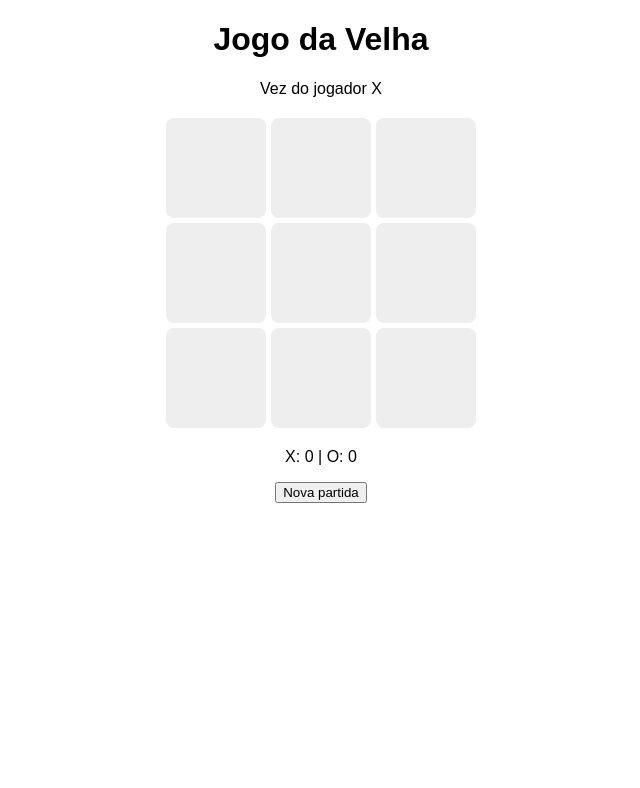
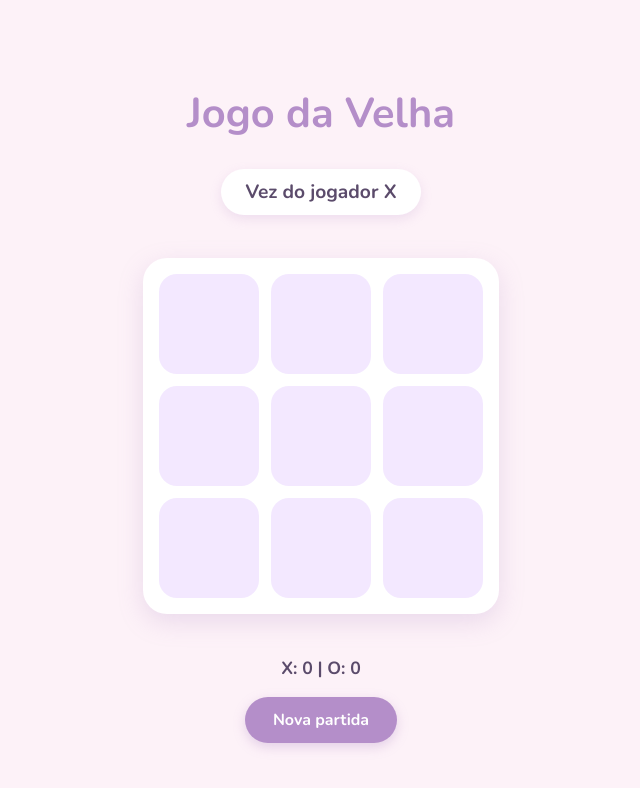
Before and after one commit to deboracamargo-comp/jogo-da-velha, a plain HTML site: page index.html in a window 1280 px wide. Shown: the whole page, without its empty margins (319-959 px from the left). Drawn offline with nearby package versions, Linux system fonts and the light colour scheme.

Commit message:
style: aplica tema pastel na página

```diff
--- a/style.css
+++ b/style.css
@@ -1,28 +1,84 @@
+@import url('https://fonts.googleapis.com/css2?family=Nunito:wght@400;700;800&display=swap');
+
 body {
-    font-family: Arial, sans-serif;
+    font-family: "Nunito", Arial, sans-serif;
     text-align: center;
+    background: #fdf2f8;
+    color: #5b4b6b;
+    margin: 0;
+    min-height: 100vh;
+    display: flex;
+    flex-direction: column;
+    align-items: center;
+    justify-content: center;
+}
+
+h1 {
+    color: #b48ec9;
+    font-size: 2.6rem;
+    margin-bottom: 0.5rem;
+}
+
+#mensagem {
+    font-size: 1.2rem;
+    font-weight: 700;
+    background: #ffffff;
+    padding: 10px 24px;
+    border-radius: 999px;
+    box-shadow: 0 4px 12px rgba(180, 142, 201, 0.2);
 }
 
 #tabuleiro {
     display: grid;
     grid-template-columns: repeat(3, 100px);
-    gap: 5px;
+    gap: 12px;
     justify-content: center;
-    margin: 20px auto;
+    margin: 24px auto;
+    padding: 16px;
+    background: #ffffff;
+    border-radius: 24px;
+    box-shadow: 0 8px 24px rgba(180, 142, 201, 0.25);
 }
 
 .casa {
     width: 100px;
     height: 100px;
-    background: #eee;
+    background: #f3e8ff;
     font-size: 48px;
+    font-weight: 800;
     display: flex;
     align-items: center;
     justify-content: center;
     cursor: pointer;
-    border-radius: 8px;
+    border-radius: 18px;
+    transition: transform 0.15s, background 0.15s;
 }
 
 .casa:hover {
-    background: #ddd;
+    background: #e9d5ff;
+    transform: scale(1.05);
 }
+
+#placar {
+    font-size: 1.1rem;
+    font-weight: 700;
+}
+
+#reiniciar {
+    font-family: inherit;
+    font-size: 1rem;
+    font-weight: 700;
+    color: #ffffff;
+    background: #b48ec9;
+    border: none;
+    padding: 12px 28px;
+    border-radius: 999px;
+    cursor: pointer;
+    box-shadow: 0 4px 12px rgba(180, 142, 201, 0.35);
+    transition: background 0.15s, transform 0.15s;
+}
+
+#reiniciar:hover {
+    background: #a07bb8;
+    transform: translateY(-2px);
+}
```
